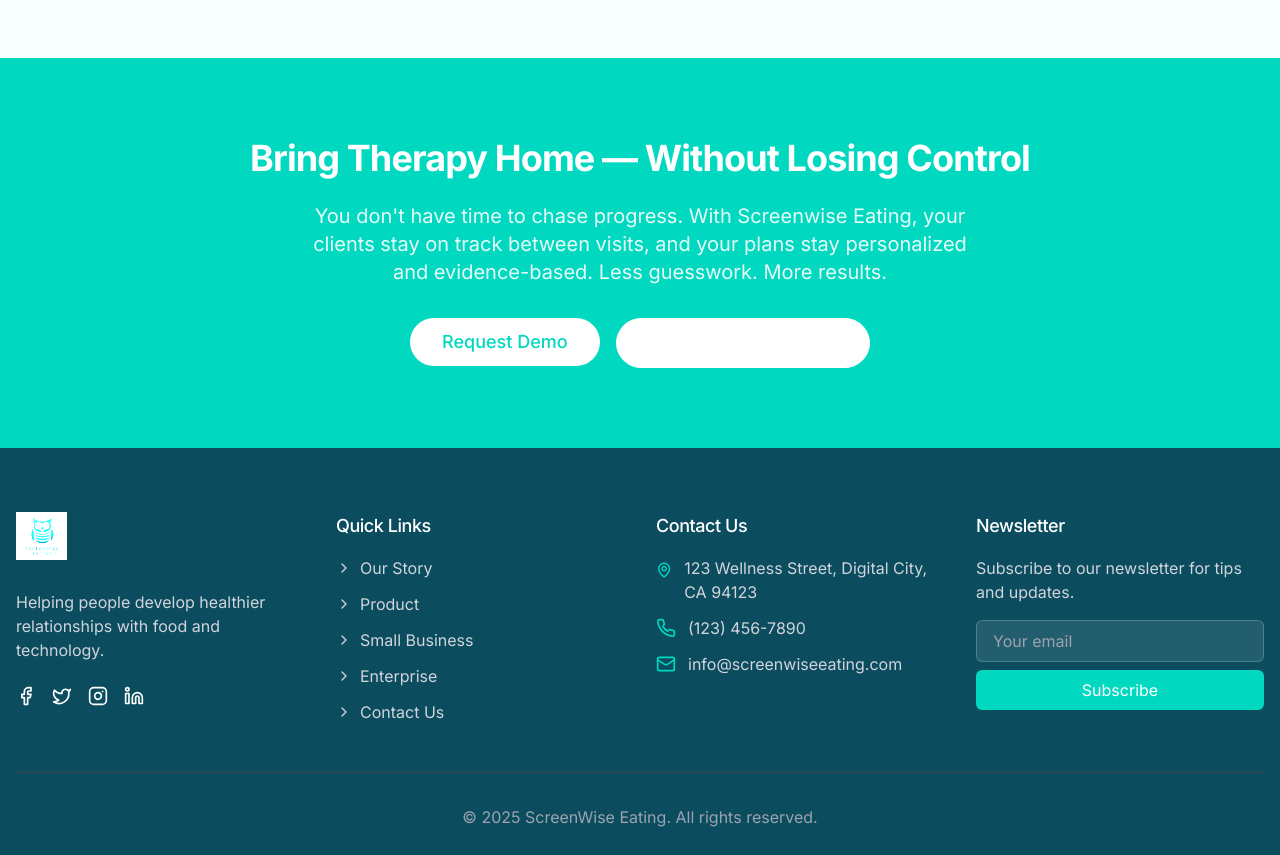
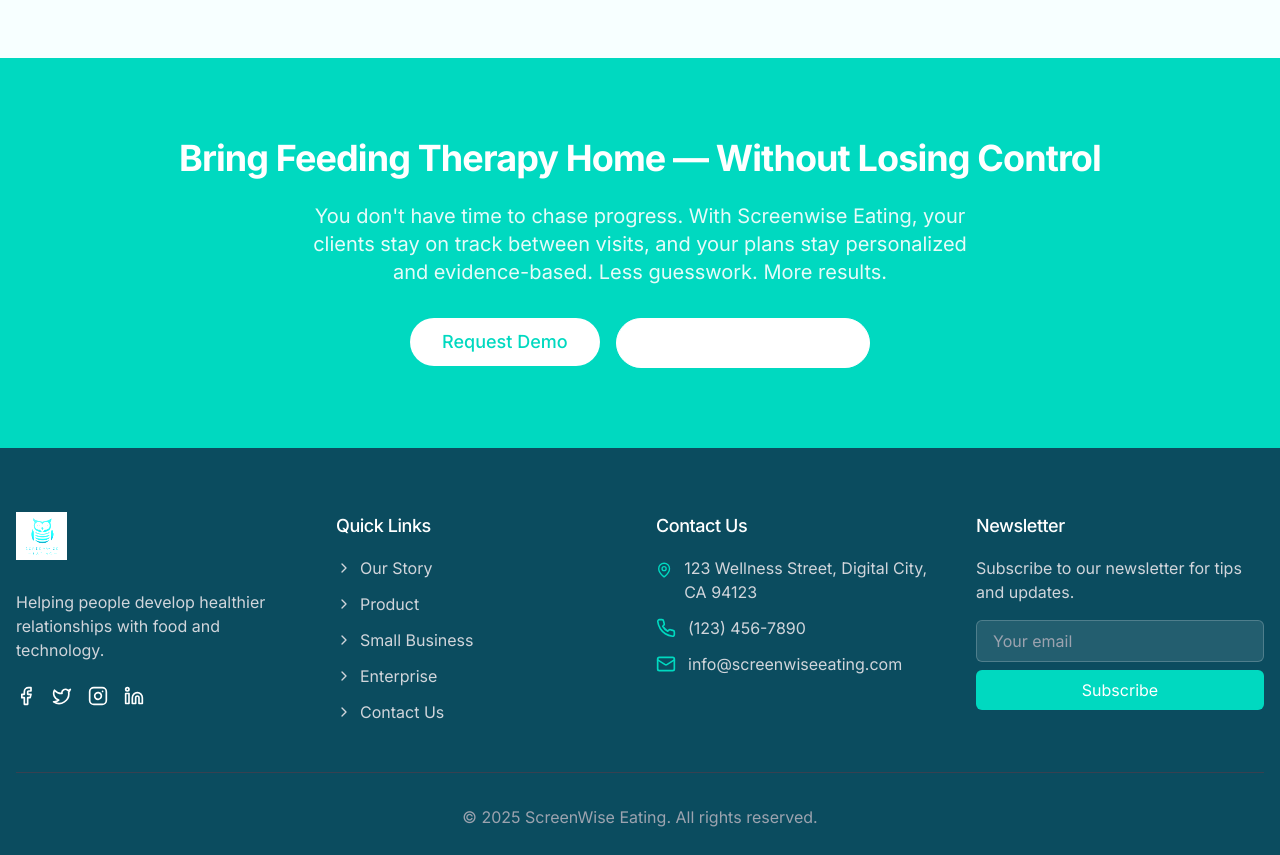
Before and after one commit to canaankimball/screenwise-website-builder, a React (Vite) app: page / in a window 1280 px wide. Shown: the part 5540-6395 px from the top of the page. Built offline with nearby package versions, Linux system fonts and the light colour scheme.

Commit message:
Visual edit in Lovable
Edited UI in Lovable

```diff
--- a/src/components/home/CTA.tsx
+++ b/src/components/home/CTA.tsx
@@ -1,13 +1,10 @@
-
 import React from 'react';
 import { Button } from '@/components/ui/button';
 import { ArrowRight, MessageSquare } from 'lucide-react';
-
 const CTA = () => {
-  return (
-    <section className="bg-screenwise-teal py-20">
+  return <section className="bg-screenwise-teal py-20">
       <div className="container mx-auto px-4 text-center">
-        <h2 className="text-3xl md:text-4xl font-bold mb-6 text-white">Bring Therapy Home — Without Losing Control</h2>
+        <h2 className="text-3xl md:text-4xl font-bold mb-6 text-white">Bring Feeding Therapy Home — Without Losing Control</h2>
         <p className="text-lg md:text-xl text-white/90 max-w-2xl mx-auto mb-8">
           You don't have time to chase progress. With Screenwise Eating, your clients stay on track between visits, and your plans stay personalized and evidence-based. Less guesswork. More results.
         </p>
@@ -20,8 +17,6 @@ const CTA = () => {
           </Button>
         </div>
       </div>
-    </section>
-  );
+    </section>;
 };
-
 export default CTA;
```
